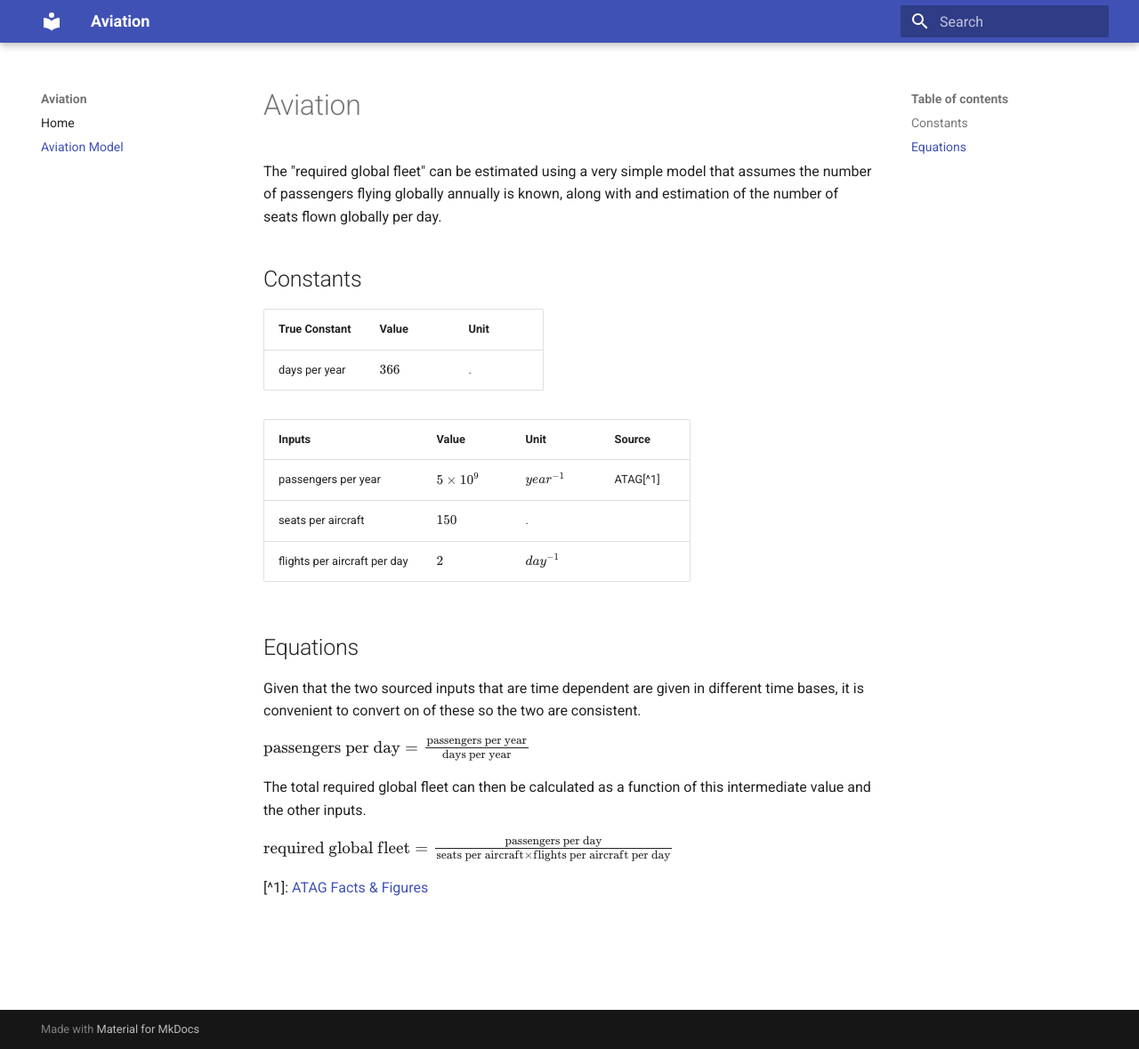
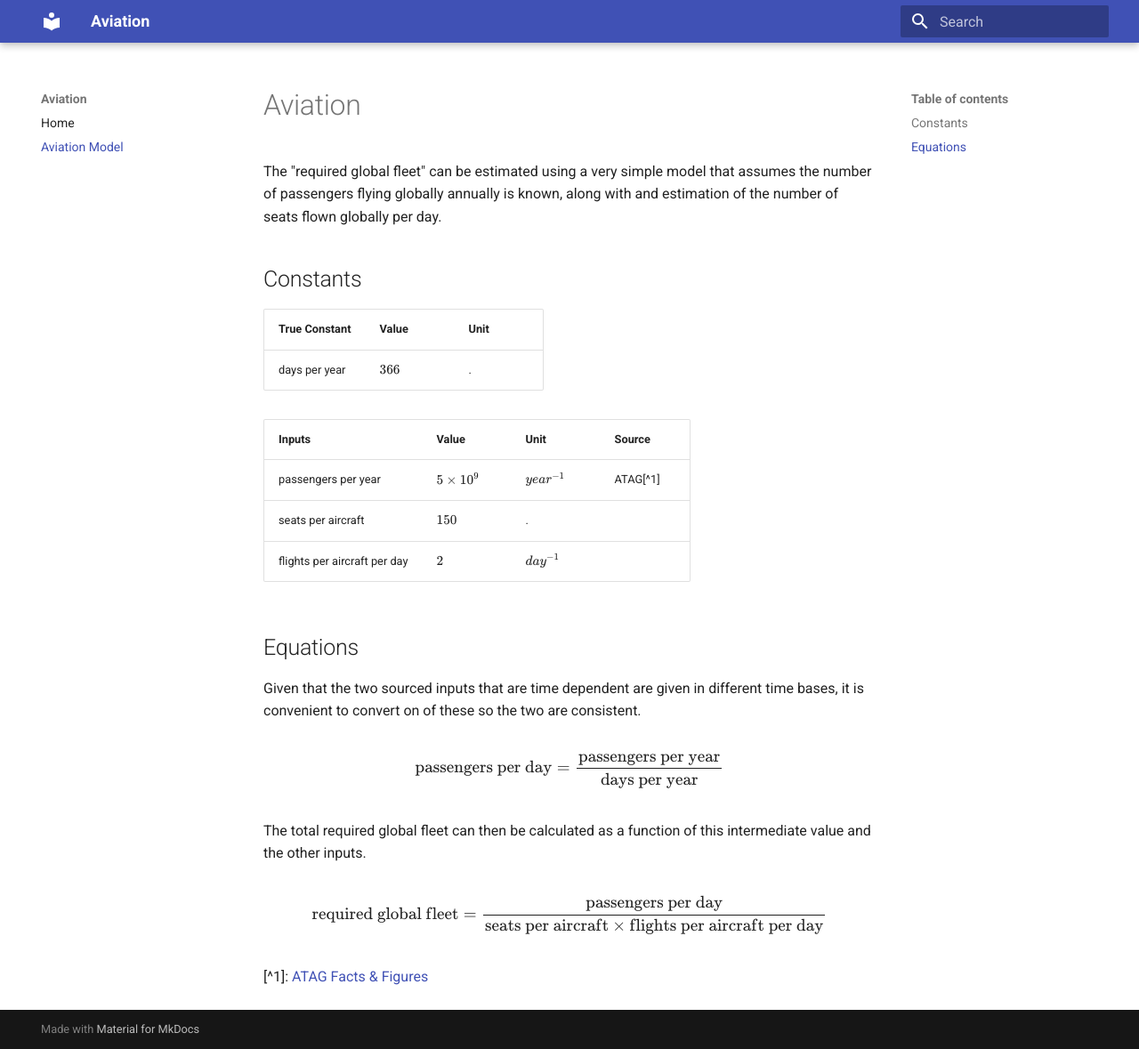
Before and after one commit to brocksam/aviation, an MkDocs documentation site: the page built from docs/aviation.md, in a window 1280 px wide and 1179 px high. Shown: the whole window at 89% size. Built offline with MkDocs 1.6.1 and Material for MkDocs 9.7.7, drawn with Linux system fonts in a browser that asks for light colours.

Commit message:
Update syntax for math blocks

```diff
--- a/docs/aviation.md
+++ b/docs/aviation.md
@@ -18,10 +18,14 @@ The "required global fleet" can be estimated using a very simple model that assu
 
 Given that the two sourced inputs that are time dependent are given in different time bases, it is convenient to convert on of these so the two are consistent.
 
-$\text{passengers per day} = \frac{\text{passengers per year}}{\text{days per year}}$
+$$
+\text{passengers per day} = \frac{\text{passengers per year}}{\text{days per year}}
+$$
 
 The total required global fleet can then be calculated as a function of this intermediate value and the other inputs.
 
-$\text{required global fleet} = \frac{\text{passengers per day}}{\text{seats per aircraft} \times \text{flights per aircraft per day}}$
+$$
+\text{required global fleet} = \frac{\text{passengers per day}}{\text{seats per aircraft} \times \text{flights per aircraft per day}}
+$$
 
 [^1]: [ATAG Facts & Figures](https://atag.org/facts-figures)
```
